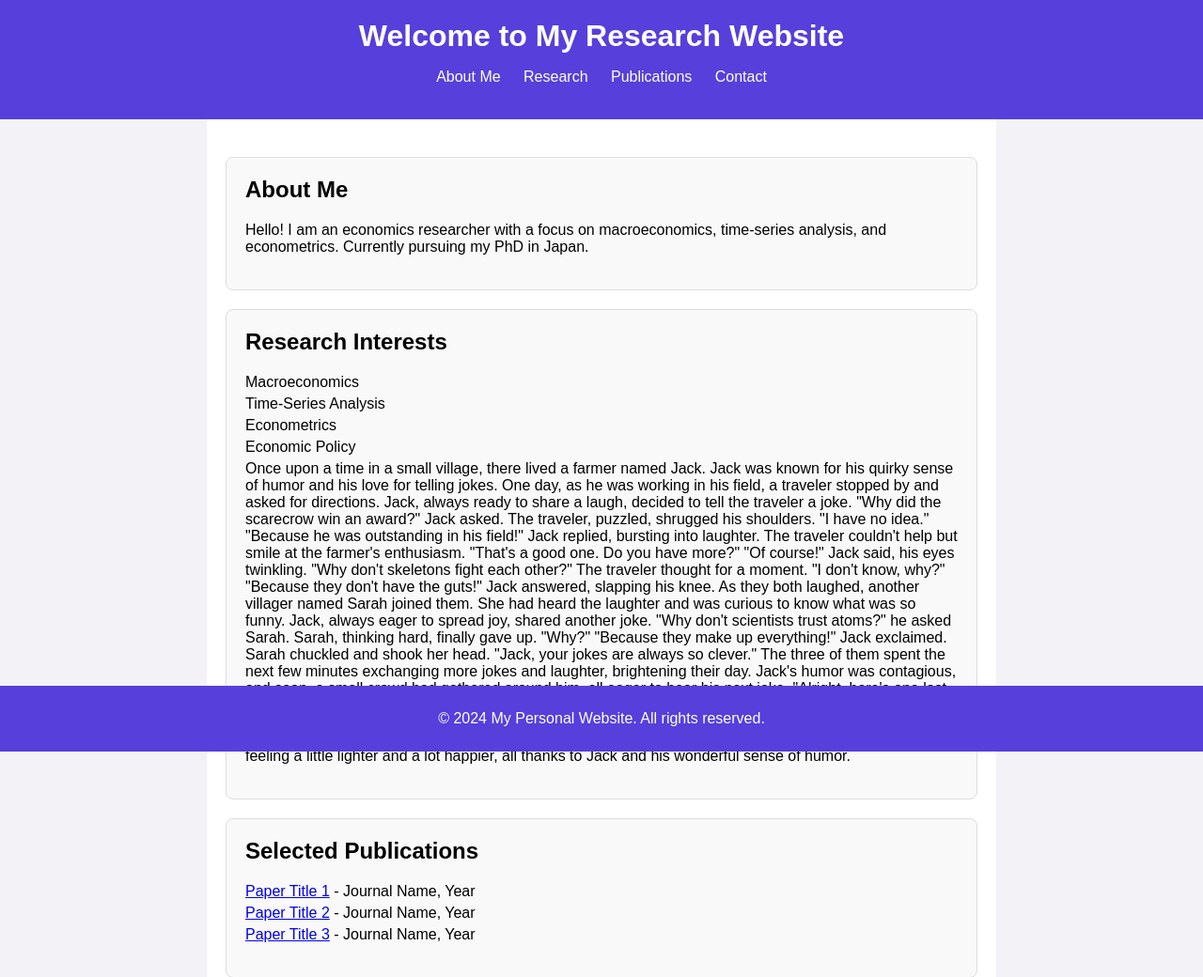
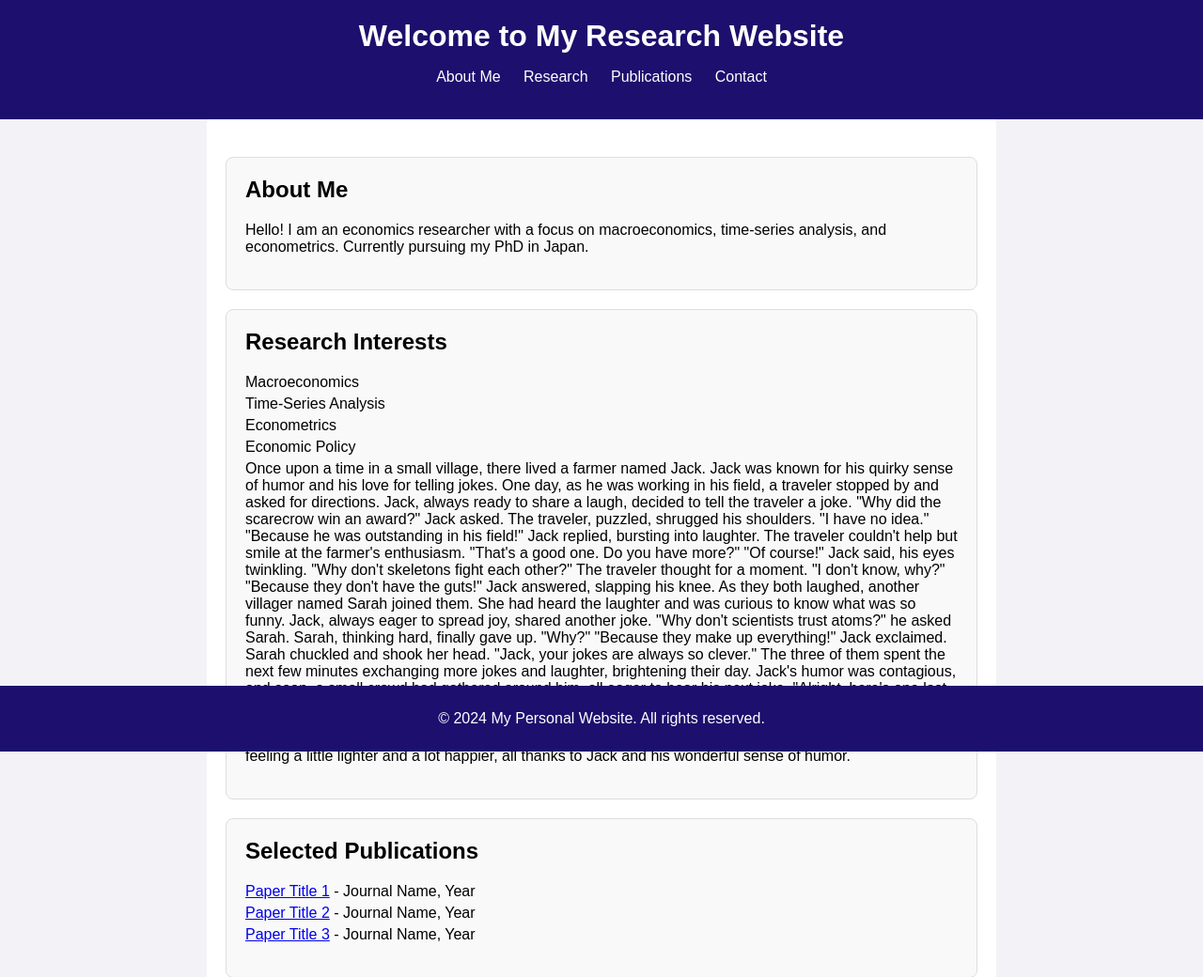
Before and after one commit to qiaoxi-li/qiaoxinet, a Flask app: page / in a window 1280 px wide. Shown: the top 1040 px of the page at 94% size. Run offline with Flask 3, Linux system fonts and the light colour scheme.

Commit message:
Version 0.2

```diff
--- a/static/style.css
+++ b/static/style.css
@@ -6,7 +6,7 @@ body {
 }
 
 header {
-    background-color: #563fdb;
+    background-color: #1d0f6d;
     color: #fff;
     padding: 20px 0;
     text-align: center;
@@ -51,7 +51,7 @@ section h2 {
 }
 
 footer {
-    background-color: #563fdb;
+    background-color: #1d0f6d;
     color: #fff;
     text-align: center;
     padding: 10px 0;
```
